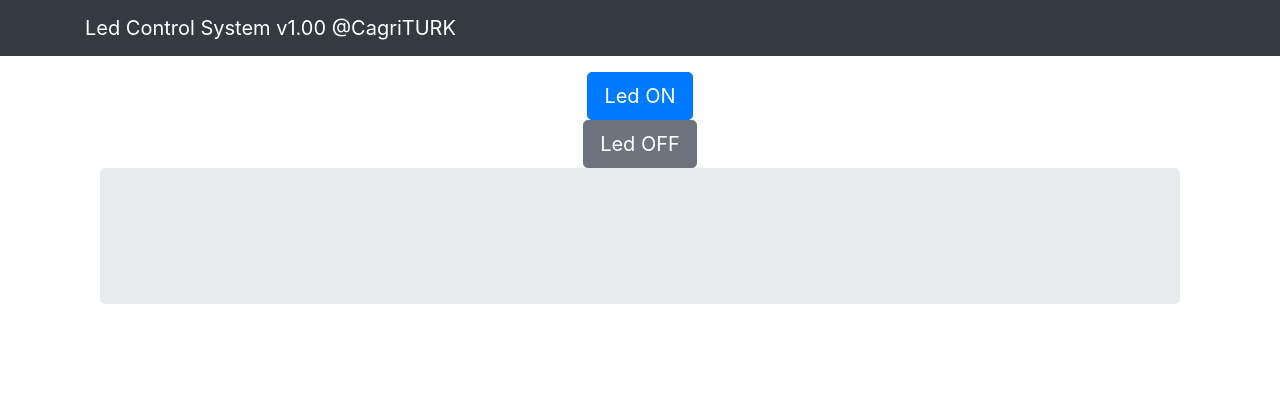
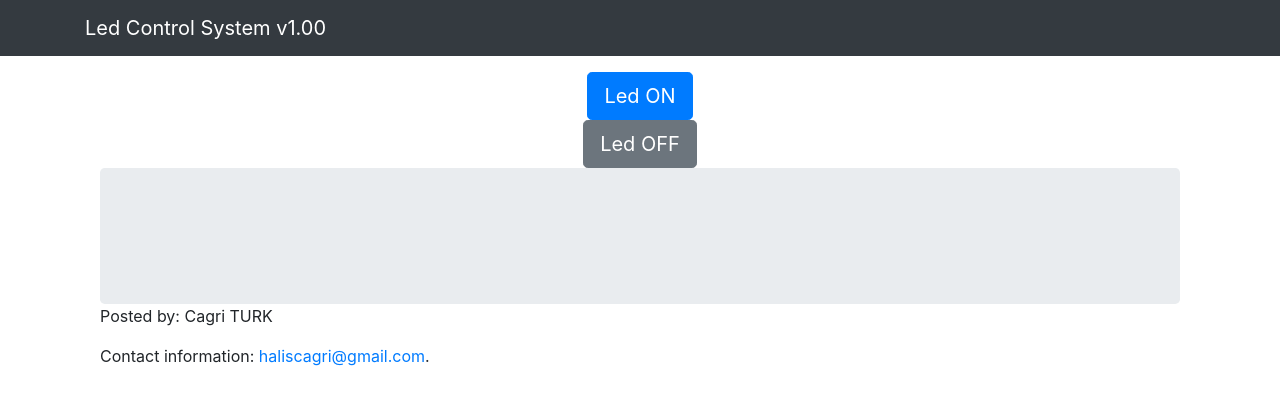
Before and after one commit to cagritrk/GPIO_Flask_Example, a Flask app: template templates/index.html in a window 1280 px wide. Shown: the top 405 px of the page. Run offline with Flask 2, Linux system fonts and the light colour scheme; the template is opened without the code that fills it, so the values that code supplies are empty; some libraries are stand-ins or nearby versions.

Commit message:
Index Update

```diff
--- a/templates/index.html
+++ b/templates/index.html
@@ -12,7 +12,7 @@
           <nav class="navbar navbar-dark bg-dark mb-3">
         <div class="container">
 
-            <a href="/" class = "navbar-brand text-center">Led Control System v1.00 @CagriTURK</a>
+            <a href="/" class = "navbar-brand text-center">Led Control System v1.00</a>
         </div>
     </nav>
   </head>
@@ -46,6 +46,11 @@
 
             </div>
         <div/>
+
+            <footer>
+              <p>Posted by: Cagri TURK</p>
+              <p>Contact information: <a href="mailto:haliscagri@gmail.com">haliscagri@gmail.com</a>.</p>
+            </footer>
     <!-- Optional JavaScript -->
     <!-- jQuery first, then Popper.js, then Bootstrap JS -->
     <script src="https://code.jquery.com/jquery-3.3.1.slim.min.js" integrity="sha384-q8i/X+965DzO0rT7abK41JStQIAqVgRVzpbzo5smXKp4YfRvH+8abtTE1Pi6jizo" crossorigin="anonymous"></script>
```
